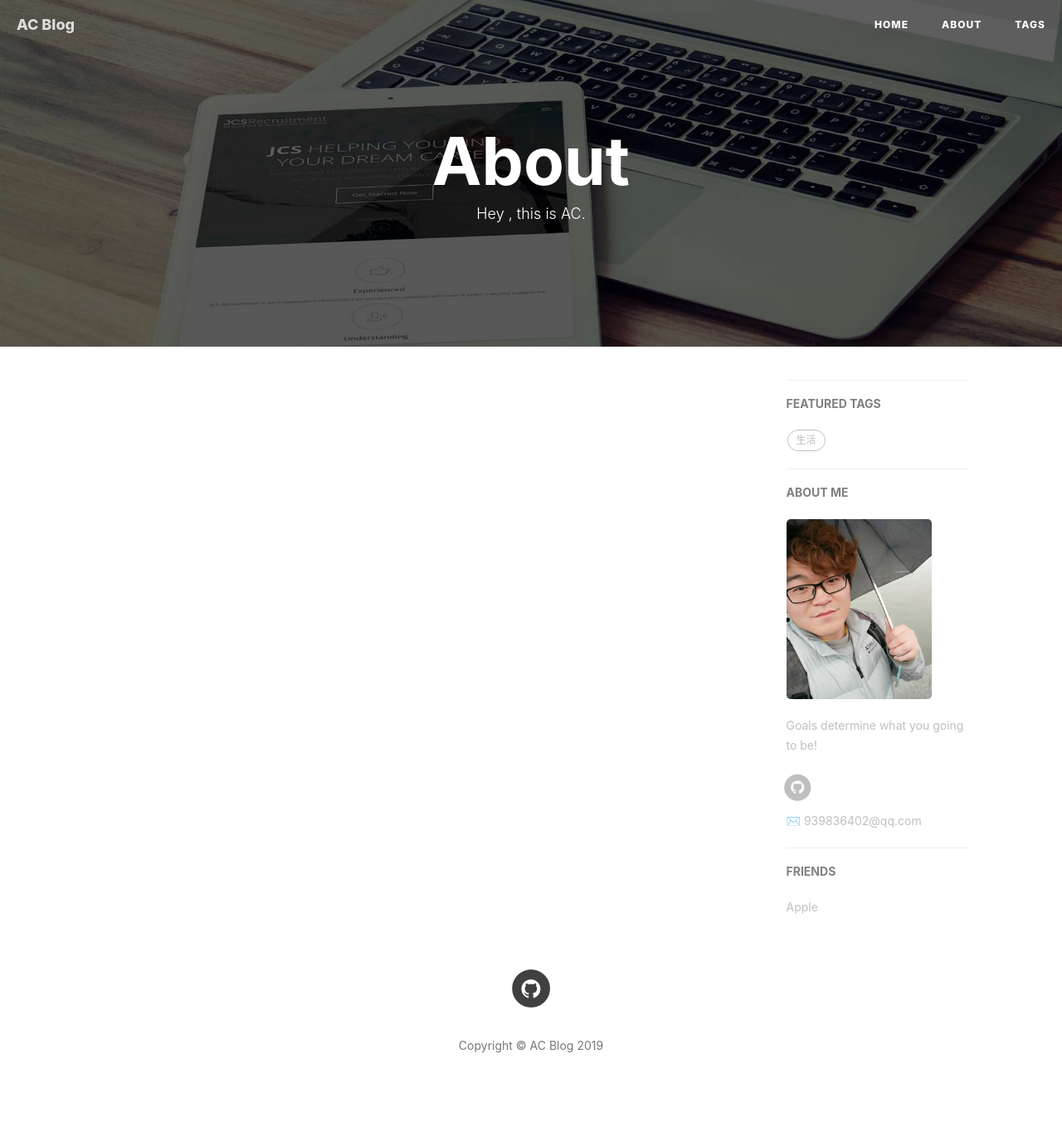
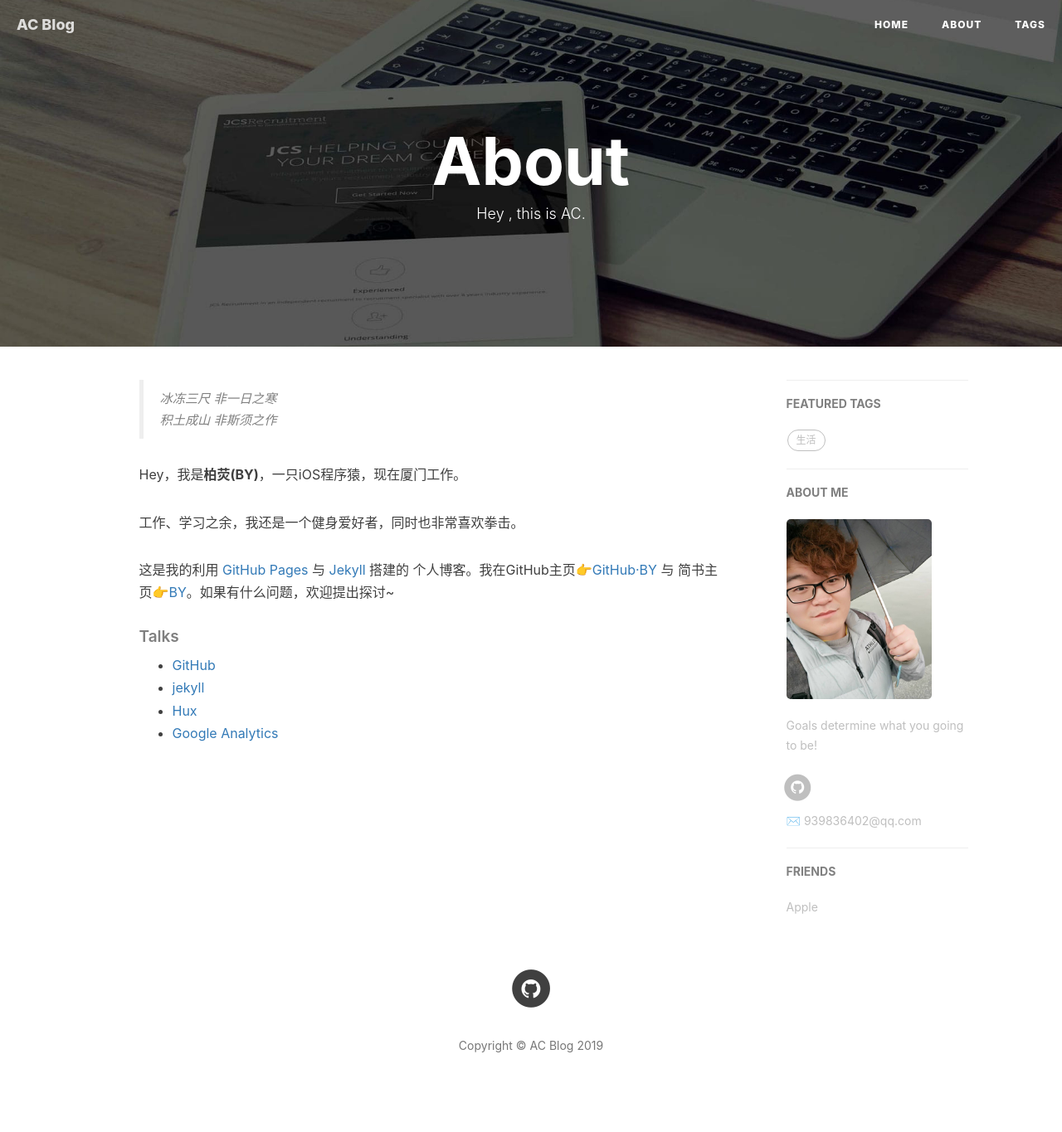
Before and after one commit to speedzero/speedzero.github.io, a Jekyll site: the page built from about.html, in a window 1280 px wide. Shown: the whole page at 83% size. Built offline with Jekyll 4.4.1, drawn with Linux system fonts in a browser that asks for light colours; nearby versions of some CDN libraries; comment, search, counter and statistics services are not loaded.

Commit message:
添加about

```diff
--- a/about.html
+++ b/about.html
@@ -5,9 +5,26 @@ description: "Hey , this is AC."
 header-img: "img/post-bg-rwd.jpg"
 ---
 
+<div class="zh post-container">
 
+    <!--copied from markdown -->
+    <blockquote><p>冰冻三尺 非一日之寒<br>
+    积土成山 非斯须之作</p></blockquote>
 
+    <p>Hey，我是<strong>柏荧(BY)</strong>，一只iOS程序猿，现在厦门工作。</p>
 
-{% if site.gitalk.enable %}
+    <p>工作、学习之余，我还是一个健身爱好者，同时也非常喜欢拳击。</p>
 
-{% endif %}
+    <p>这是我的利用 <a href="https://pages.github.com/">GitHub Pages</a> 与 <a href="http://jekyll.com.cn/">Jekyll</a> 搭建的 个人博客。我在GitHub主页<a href="https://github.com/qiubaiying">👉GitHub·BY</a> 与 简书主页<a href="https://http://www.jianshu.com/u/e71990ada2fd">👉BY</a>。如果有什么问题，欢迎提出探讨~</p>
+
+    <p></p>
+
+    <h5>Talks</h5>
+
+    <ul>
+        <li><a href="https://github.com">GitHub</a></li>
+        <li><a href="http://jekyll.com.cn/">jekyll</a></li>
+        <li><a href="http://huangxuan.me/">Hux</a></li>
+        <li><a href="https://analytics.google.com/analytics">Google Analytics</a></li>
+    </ul>
+</div>
```
